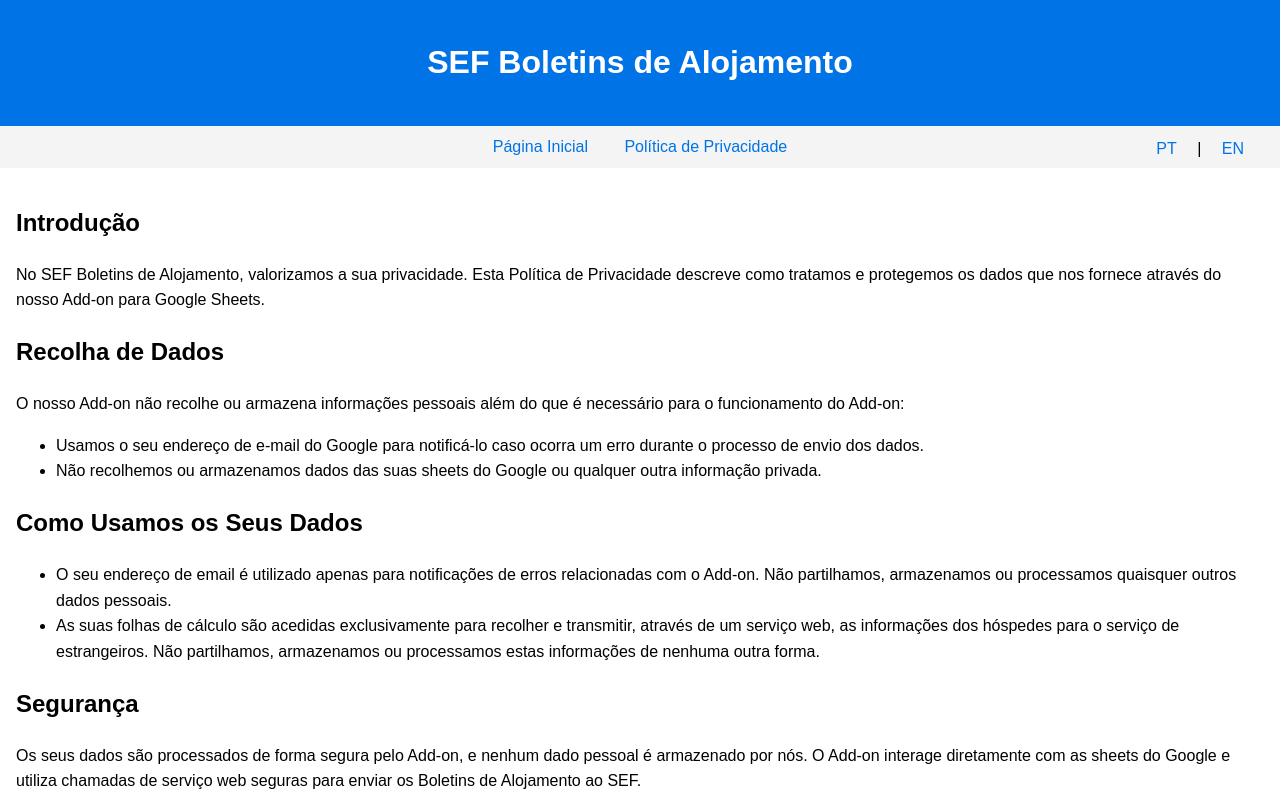
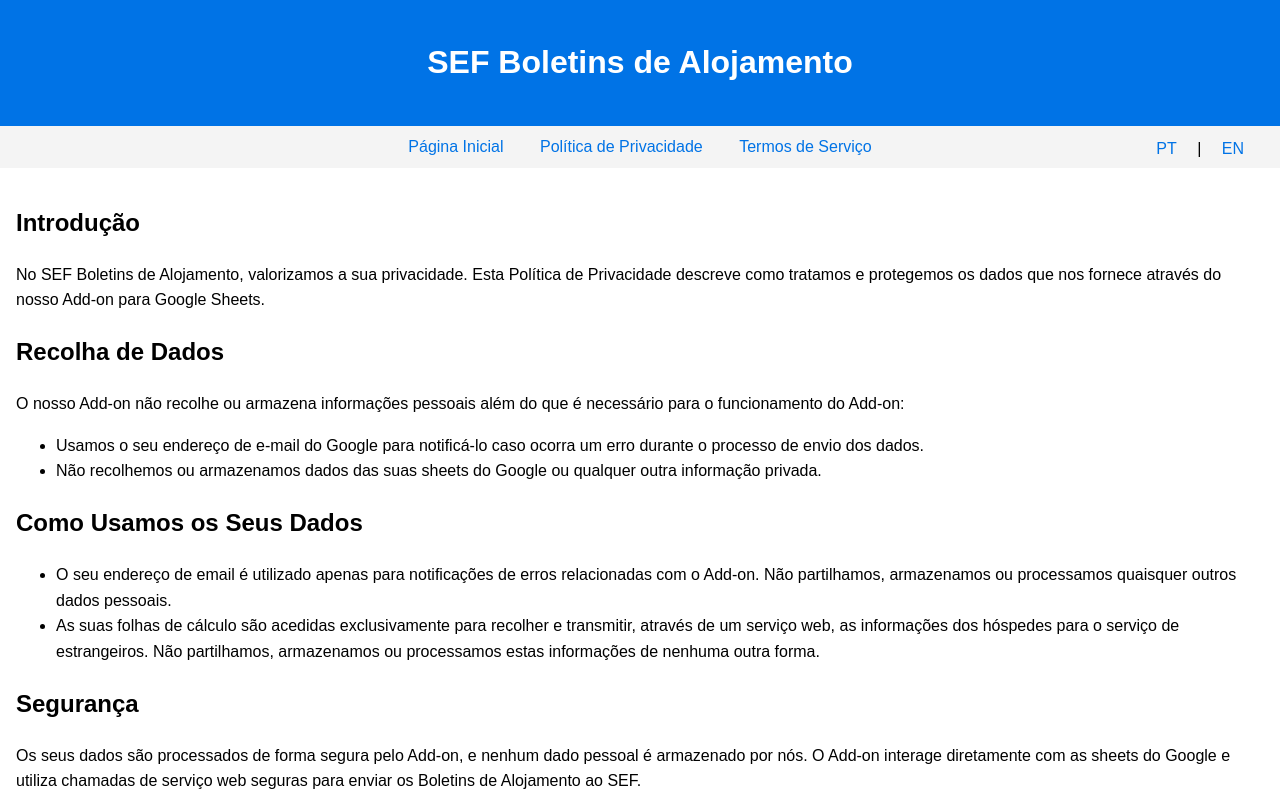
Before and after one commit to tprudente/SEFaddOn, a plain HTML site: page privacy.html in a window 1280 px wide. Shown: the top 800 px of the page. Drawn offline with Linux system fonts and the light colour scheme.

Commit message:
Update privacy page to include terms of service link

```diff
--- a/privacy.html
+++ b/privacy.html
@@ -58,6 +58,7 @@
     <nav>
         <a href="index.html" id="home-link">Home</a>
         <a href="privacy.html" id="privacy-link">Privacy Policy</a>
+	<a href="termsOfService.html" id="terms-link">Terms of Service</a>
         <div class="language-links">
             <a href="#" id="link-pt">PT</a> | <a href="#" id="link-en">EN</a>
         </div>
@@ -98,6 +99,7 @@
                 "page-title": "SEF Boletins de Alojamento",
                 "home-link": "Home",
                 "privacy-link": "Privacy Policy",
+		"terms-link":	"Terms of Service",
                 "introduction": "Introduction",
                 "intro-description": "At SEF Boletins de Alojamento, we value your privacy. This Privacy Policy outlines how we handle and protect the data that you provide through our Google Sheets Add-on.",
                 "data-access": "Data Access",
@@ -119,6 +121,7 @@
                 "page-title": "SEF Boletins de Alojamento",
                 "home-link": "Página Inicial",
                 "privacy-link": "Política de Privacidade",
+		"terms-link":	"Termos de Serviço",
                 "introduction": "Introdução",
                 "intro-description": "No SEF Boletins de Alojamento, valorizamos a sua privacidade. Esta Política de Privacidade descreve como tratamos e protegemos os dados que nos fornece através do nosso Add-on para Google Sheets.",
                 "data-access": "Recolha de Dados",
```
